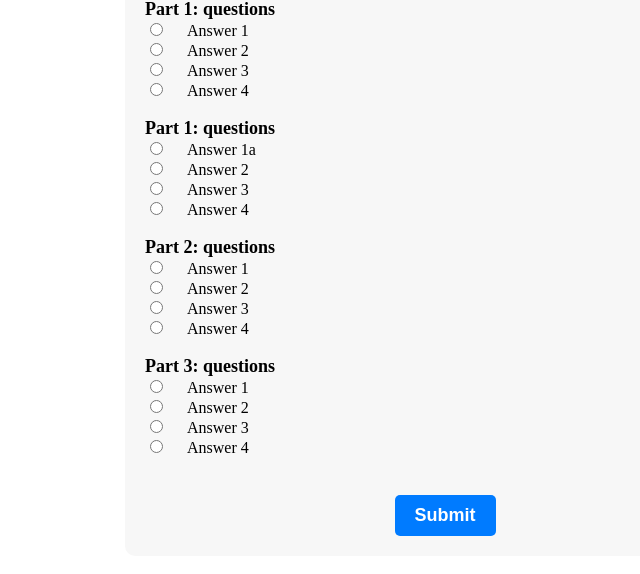
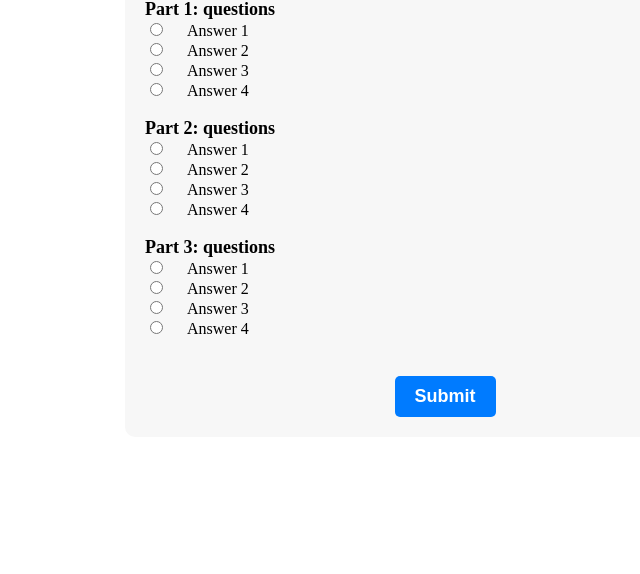
Before and after one commit to MatthewTse2011/Questionnaire2, a plain HTML site: page index.html in a window 1280 px wide. Shown: the part 92-666 px from the top of the page, without its empty margins (195-835 px from the left). Drawn offline with Linux system fonts and the light colour scheme.

Commit message:
original

```diff
--- a/index.html
+++ b/index.html
@@ -68,22 +68,6 @@
           <br />
           <input type="radio" name="part1" value="1" class="radio-button" />
           <label class="answer-label">Answer 1</label>
-          <br />
-          <input type="radio" name="part1" value="2" class="radio-button" />
-          <label class="answer-label">Answer 2</label>
-          <br />
-          <input type="radio" name="part1" value="3" class="radio-button" />
-          <label class="answer-label">Answer 3</label>
-          <br />
-          <input type="radio" name="part1" value="4" class="radio-button" />
-          <label class="answer-label">Answer 4</label>
-        </div>
-        <br />
-        <div>
-          <label class="question-label">Part 1: questions</label>
-          <br />
-          <input type="radio" name="part1" value="1" class="radio-button" />
-          <label class="answer-label">Answer 1a</label>
           <br />
           <input type="radio" name="part1" value="2" class="radio-button" />
           <label class="answer-label">Answer 2</label>
```
